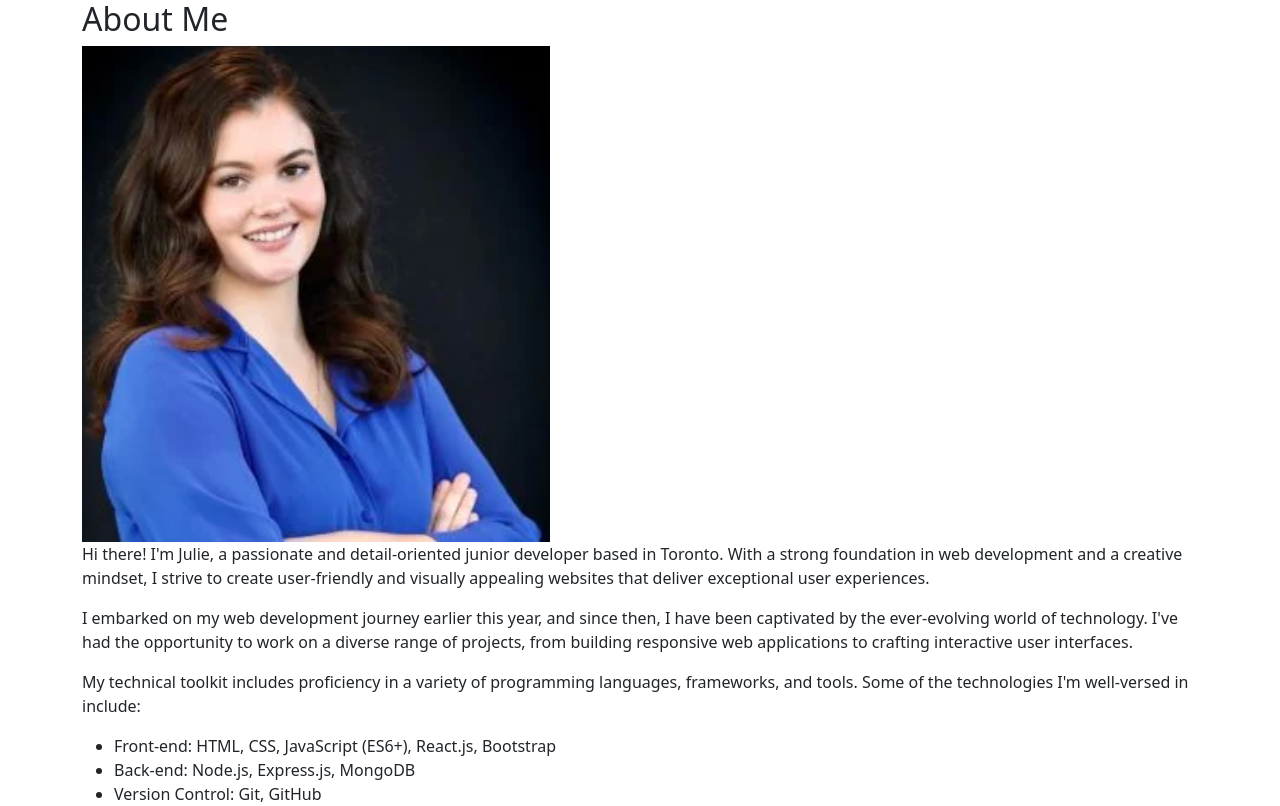
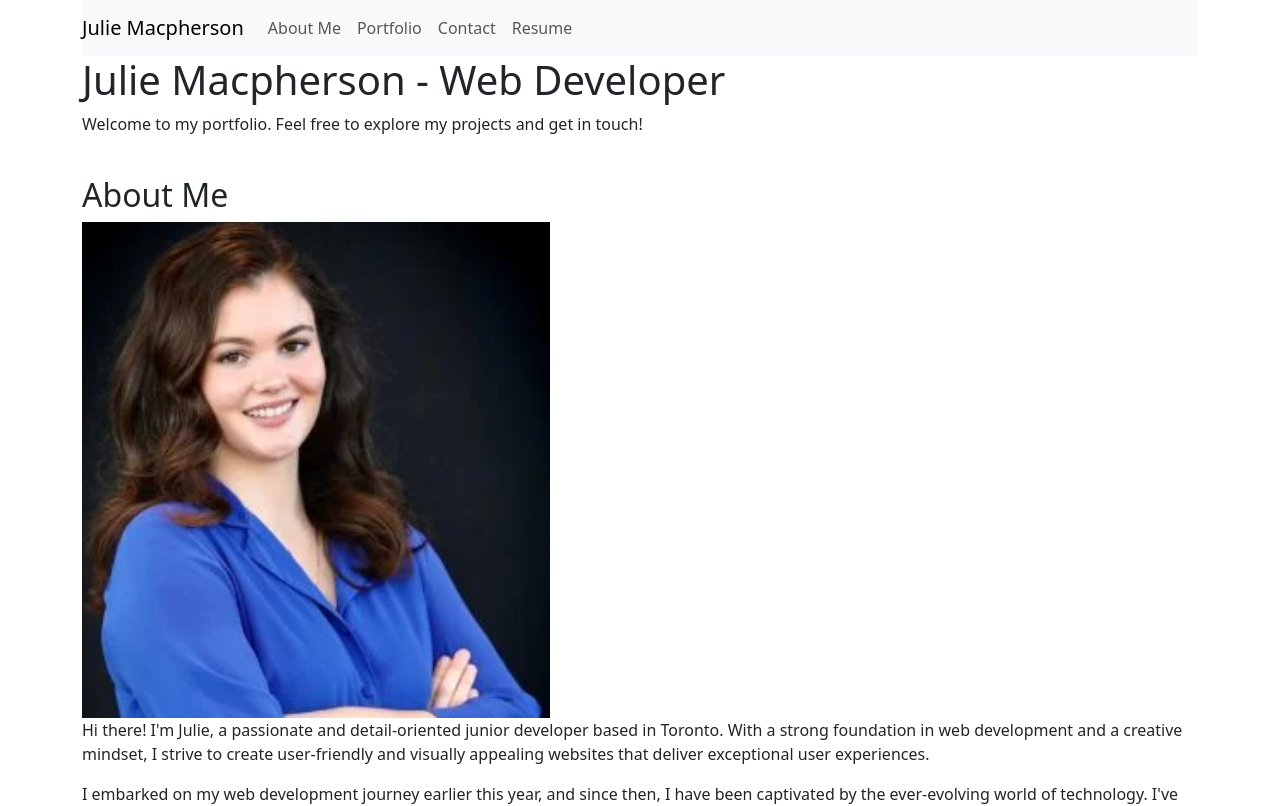
Before and after one commit to julie-mac/ReactPortfolio, a React (Create React App) app: page / in a window 1280 px wide. Shown: the top 806 px of the page. Built offline with nearby package versions, Linux system fonts and the light colour scheme.

Commit message:
added navigation bar and header element

```diff
--- a/package.json
+++ b/package.json
@@ -6,8 +6,9 @@
     "@testing-library/jest-dom": "^5.17.0",
     "@testing-library/react": "^13.4.0",
     "@testing-library/user-event": "^13.5.0",
-    "bootstrap": "^5.3.0",
+    "bootstrap": "^5.3.1",
     "react": "^18.2.0",
+    "react-bootstrap": "^2.8.0",
     "react-dom": "^18.2.0",
     "react-scripts": "5.0.1",
     "web-vitals": "^2.1.4"
--- a/src/App.js
+++ b/src/App.js
@@ -7,10 +7,13 @@ import About from './components/About'
 import Contact from './components/Contact';
 import Resume from './components/Resume';
 import Footer from './components/Footer';
+import Header from './components/Header';
 
 function App() {
   return (
     <div className='container'>
+        <Header />
+        <br></br>
         <About/>
         <br></br>
         <Portfolio />
--- a/src/components/Contact.jsx
+++ b/src/components/Contact.jsx
@@ -52,7 +52,7 @@ const Contact = () => {
   };
 
   return (
-    <section>
+    <section id="contact">
       <h2>Contact</h2>
       <form onSubmit={handleSubmit}>
         <div className="form-group">
--- a/src/components/Header.jsx
+++ b/src/components/Header.jsx
@@ -0,0 +1,16 @@
+import React from 'react';
+import Navigation from './Navigation';
+
+const Header = () => {
+  return (
+    <header>
+      <Navigation />
+      <div className="header-content">
+        <h1>Julie Macpherson - Web Developer</h1>
+        <p>Welcome to my portfolio. Feel free to explore my projects and get in touch!</p>
+      </div>
+    </header>
+  );
+};
+
+export default Header;
--- a/src/components/Navigation.jsx
+++ b/src/components/Navigation.jsx
@@ -0,0 +1,22 @@
+import React from 'react';
+import Navbar from 'react-bootstrap/Navbar';
+import Nav from 'react-bootstrap/Nav';
+
+const Navigation = () => {
+  return (
+    <Navbar bg="light" expand="lg">
+      <Navbar.Brand href="#about">Julie Macpherson</Navbar.Brand>
+      <Navbar.Toggle aria-controls="basic-navbar-nav" />
+      <Navbar.Collapse id="basic-navbar-nav">
+        <Nav className="mr-auto">
+          <Nav.Link href="#about">About Me</Nav.Link>
+          <Nav.Link href="#portfolio">Portfolio</Nav.Link>
+          <Nav.Link href="#contact">Contact</Nav.Link>
+          <Nav.Link href="#resume">Resume</Nav.Link>
+        </Nav>
+      </Navbar.Collapse>
+    </Navbar>
+  );
+};
+
+export default Navigation;
--- a/src/components/Resume.jsx
+++ b/src/components/Resume.jsx
@@ -16,7 +16,7 @@ const Resume = () => {
   ];
 
   return (
-    <section>
+    <section id="resume">
       <h2>Resume</h2>
       <p>
         You can download my resume <a href="../assets/resume.pdf" download>here</a>.
```
Also changed, not shown: 1 other file (tests, documents, lock files or other folders).
